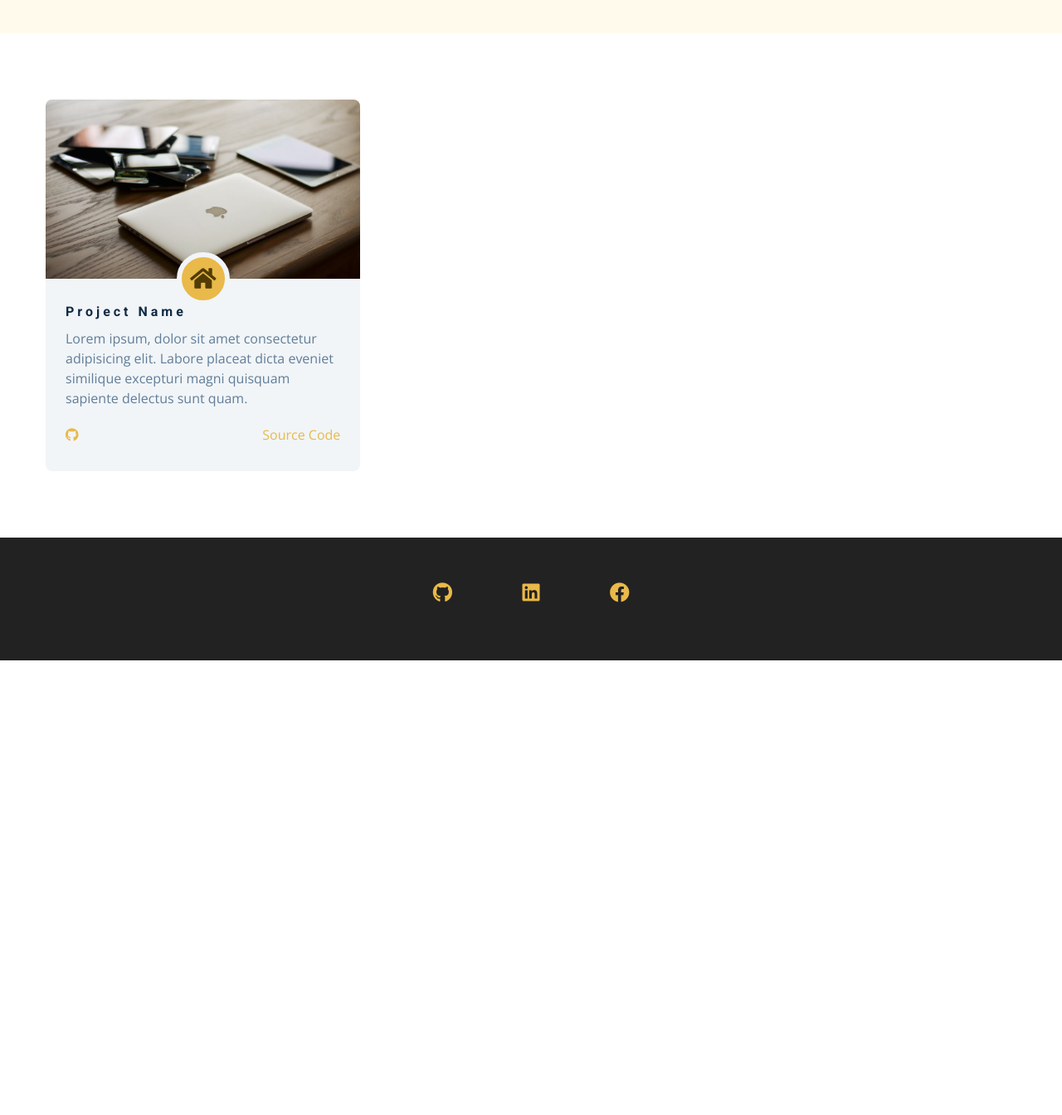
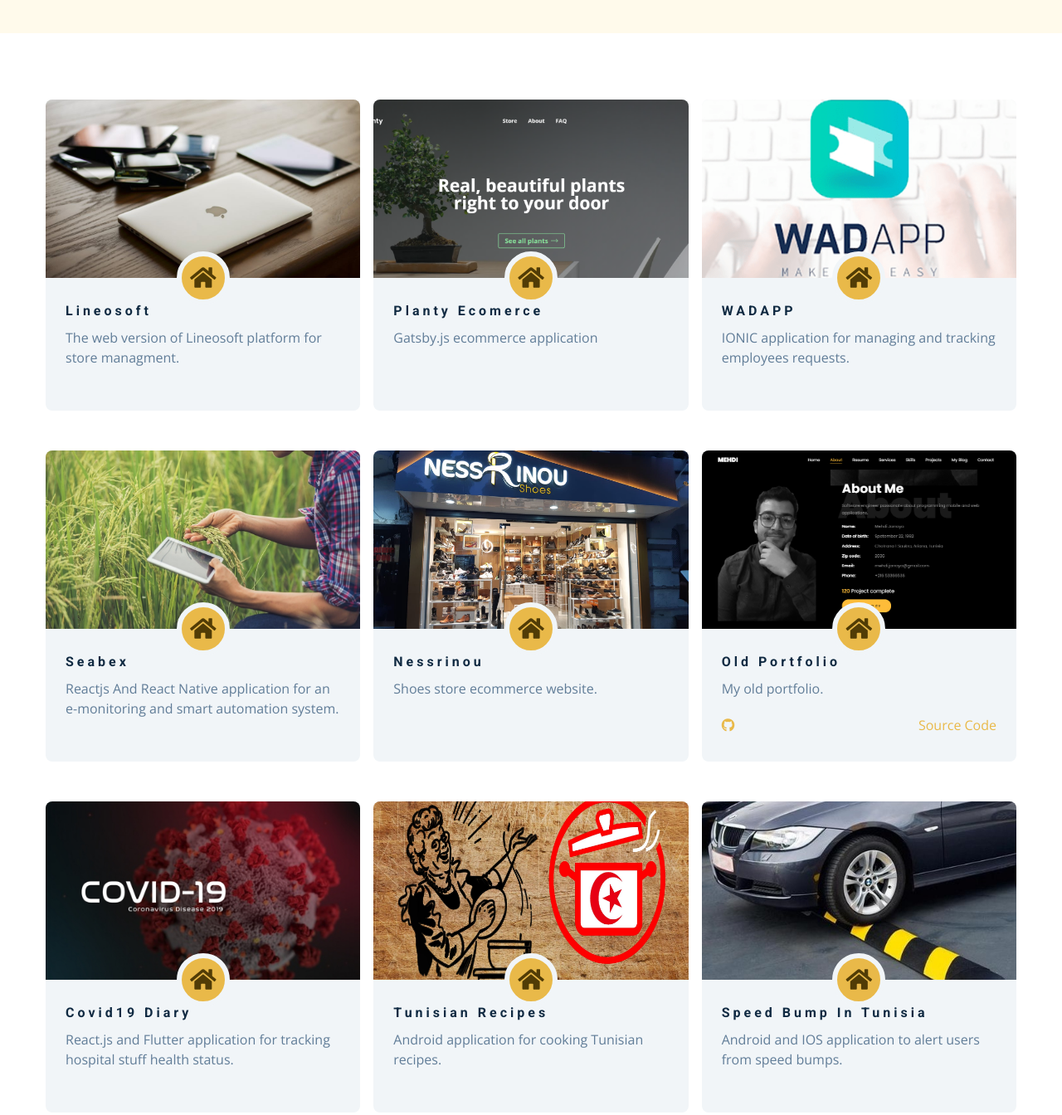
Before and after one commit to MehdiJarraya/MehdiJarrayaNewPortfolio, a website: page projects.html in a window 1280 px wide. Shown: the part 360-1704 px from the top of the page at 83% size. Before the commit the page ends 1156 px from the top, so only its background shows below. Drawn offline with nearby package versions, Linux system fonts and the light colour scheme.

Commit message:
project section

```diff
--- a/css/styles.css
+++ b/css/styles.css
@@ -1001,6 +1001,8 @@
 .project-container img {
   border-top-left-radius: var(--radius);
   border-top-right-radius: var(--radius);
+  object-fit: cover;
+  height: 215px;
 }
 .project-container {
   position: relative;
--- a/projects.html
+++ b/projects.html
@@ -1,13 +1,11 @@
 <!DOCTYPE html>
 <html lang="en">
+
 <head>
   <meta charset="UTF-8" />
   <meta name="viewport" content="width=device-width, initial-scale=1.0" />
   <title>Mehdi Jarraya || Projects</title>
-    <link
-      rel="stylesheet"
-      href="./fontawesome-free-5.12.1-web/css/all.min.css"
-    />
+  <link rel="stylesheet" href="./fontawesome-free-5.12.1-web/css/all.min.css" />
   <!-- css -->
   <link rel="stylesheet" href="./css/styles.css" />
 </head>
@@ -85,23 +83,199 @@
       <article class="single-project">
         <div class="project-container">
           <img src="./images/project-1.jpeg" alt="single project" />
-            <a href="https://www.johnsmilga.com" class="project-icon">
+          <a href="http://41.225.3.148:8555/#/login" class="project-icon">
             <i class="fas fa-home"></i>
           </a>
         </div>
         <div class="project-details">
-            <h4>project name</h4>
+          <h4>Lineosoft</h4>
           <p>
-              Lorem ipsum, dolor sit amet consectetur adipisicing elit. Labore
-              placeat dicta eveniet similique excepturi magni quisquam sapiente
-              delectus sunt quam.
+            The web version of Lineosoft platform for store managment.
+          </p>
+          <div class="project-footer">
+            <!-- <span>
+              <i class="fab fa-github"></i>
+            </span>
+            <a href="https://github.com">source code</a> -->
+          </div>
+        </div>
+      </article>
+      <!-- end of single project -->
+      <!-- single project -->
+      <article class="single-project">
+        <div class="project-container">
+          <img src="./images/planty.png" alt="single project" />
+          <a href="https://plantcomerce.netlify.app/" class="project-icon">
+            <i class="fas fa-home"></i>
+          </a>
+        </div>
+        <div class="project-details">
+          <h4>Planty Ecomerce</h4>
+          <p>
+            Gatsby.js ecommerce application
+          </p>
+          <!-- <div class="project-footer">
+            <span>
+              <i class="fab fa-github"></i>
+            </span>
+            <a href="https://github.com">source code</a>
+          </div> -->
+        </div>
+      </article>
+      <!-- end of single project -->
+      <!-- single project -->
+      <article class="single-project">
+        <div class="project-container">
+          <img src="./images/wadappCopie.PNG" alt="single project" />
+          <a href="https://play.google.com/store/apps/details?id=io.wadapp.starter" class="project-icon">
+            <i class="fas fa-home"></i>
+          </a>
+        </div>
+        <div class="project-details">
+          <h4>WADAPP</h4>
+          <p>
+            IONIC application for managing and tracking employees requests.
+          </p>
+          <!-- <div class="project-footer">
+            <span>
+              <i class="fab fa-github"></i>
+            </span>
+            <a href="https://github.com">source code</a>
+          </div> -->
+        </div>
+      </article>
+      <!-- end of single project -->
+      <!-- single project -->
+      <article class="single-project">
+        <div class="project-container">
+          <img src="./images/SEABEX.jpg" alt="single project" />
+          <a href="https://seabex.com/#!/up" class="project-icon">
+            <i class="fas fa-home"></i>
+          </a>
+        </div>
+        <div class="project-details">
+          <h4>Seabex</h4>
+          <p>
+            Reactjs And React Native application for an e-monitoring and smart automation system.
+          </p>
+          <!-- <div class="project-footer">
+            <span>
+              <i class="fab fa-github"></i>
+            </span>
+            <a href="https://github.com">source code</a>
+          </div> -->
+        </div>
+      </article>
+      <!-- end of single project -->
+      <!-- single project -->
+      <article class="single-project">
+        <div class="project-container">
+          <img src="./images/nessrinou.jpg" alt="single project" />
+          <a href="https://nessrinou.tn/" class="project-icon">
+            <i class="fas fa-home"></i>
+          </a>
+        </div>
+        <div class="project-details">
+          <h4>Nessrinou</h4>
+          <p>
+            Shoes store ecommerce website.
+          </p>
+          <!-- <div class="project-footer">
+            <span>
+              <i class="fab fa-github"></i>
+            </span>
+            <a href="https://github.com">source code</a>
+          </div> -->
+        </div>
+      </article>
+      <!-- end of single project -->
+      <!-- single project -->
+      <article class="single-project">
+        <div class="project-container">
+          <img src="./images/oldPortfolio.PNG" alt="single project" />
+          <a href="https://mehdijarrayaoldportfolio.netlify.app/" class="project-icon">
+            <i class="fas fa-home"></i>
+          </a>
+        </div>
+        <div class="project-details">
+          <h4>Old portfolio</h4>
+          <p>
+            My old portfolio.
           </p>
           <div class="project-footer">
             <span>
               <i class="fab fa-github"></i>
             </span>
-              <a href="https://github.com">source code</a>
+            <a href="https://github.com/MehdiJarraya/Potfolio">source code</a>
           </div>
+        </div>
+      </article>
+      <!-- end of single project -->
+      <!-- single project -->
+      <article class="single-project">
+        <div class="project-container">
+          <img src="./images/covid19.jpg" alt="single project" />
+          <a href="http://c19.x-cite.io/sign-in" class="project-icon">
+            <i class="fas fa-home"></i>
+          </a>
+        </div>
+        <div class="project-details">
+          <h4>Covid19 Diary</h4>
+          <p>
+            React.js and Flutter application for tracking hospital stuff health status.
+          </p>
+          <!-- <div class="project-footer">
+            <span>
+              <i class="fab fa-github"></i>
+            </span>
+            <a href="https://github.com/MehdiJarraya/Potfolio">source code</a>
+          </div> -->
+        </div>
+      </article>
+      <!-- end of single project -->
+
+      <!-- single project -->
+      <article class="single-project">
+        <div class="project-container">
+          <img src="./images/tunisianrecipes.jpg" alt="single project" />
+          <a href="https://androidappsapk.co/detail-recette-tunisienne/?fbclid=IwAR34w6-bgqU4vu_ki502LtcckyecZSQaJ1wH4gk_U2WzxWRrW78Ey8HxlK4" class="project-icon">
+            <i class="fas fa-home"></i>
+          </a>
+        </div>
+        <div class="project-details">
+          <h4>Tunisian Recipes</h4>
+          <p>
+            Android application for cooking Tunisian recipes.
+          </p>
+          <!-- <div class="project-footer">
+                  <span>
+                    <i class="fab fa-github"></i>
+                  </span>
+                  <a href="https://github.com/MehdiJarraya/Potfolio">source code</a>
+                </div> -->
+        </div>
+      </article>
+      <!-- end of single project -->
+
+      <!-- single project -->
+      <article class="single-project">
+        <div class="project-container">
+          <img src="./images/sppedbump3.jpg" alt="single project" />
+          <a href="https://appadvice.com/app/dos-dane-tunisie/1080214242" class="project-icon">
+            <i class="fas fa-home"></i>
+          </a>
+        </div>
+        <div class="project-details">
+          <h4>Speed Bump in Tunisia</h4>
+          <p>
+            Android and IOS application to alert users from speed bumps.
+          </p>
+          <!-- <div class="project-footer">
+            <span>
+              <i class="fab fa-github"></i>
+            </span>
+            <a href="https://github.com/MehdiJarraya/Potfolio">source code</a>
+          </div> -->
         </div>
       </article>
       <!-- end of single project -->
@@ -137,4 +311,5 @@
   </footer>
   <script src="./js/app.js"></script>
 </body>
+
 </html>
```
Also changed, not shown: index.html (+1 -1 lines), images/covid19.jpg (added), images/nessrinou.jpg (added), images/oldPortfolio.PNG (added), images/sppedbump3.jpg (added), images/tunisianrecipes.jpg (added), 1 other file. Lines whose indentation alone changed are shown as unchanged.
